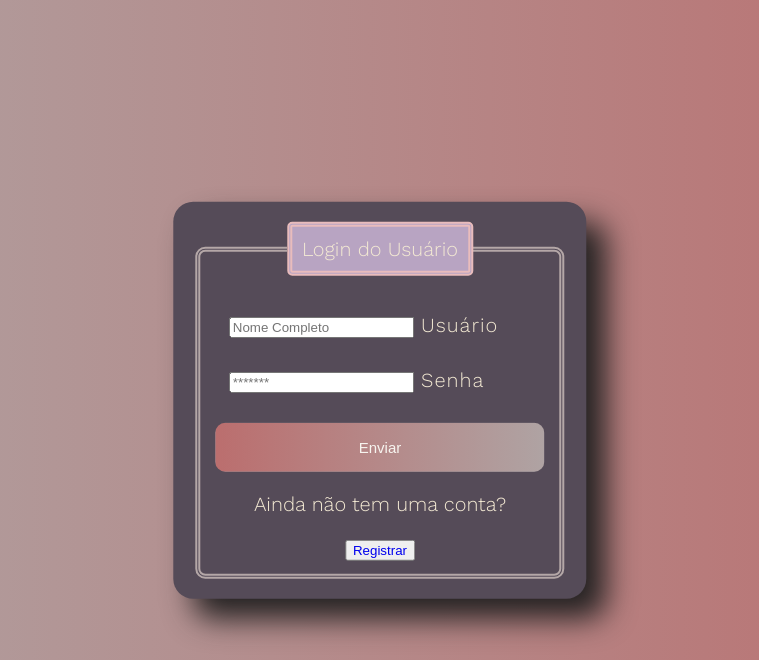
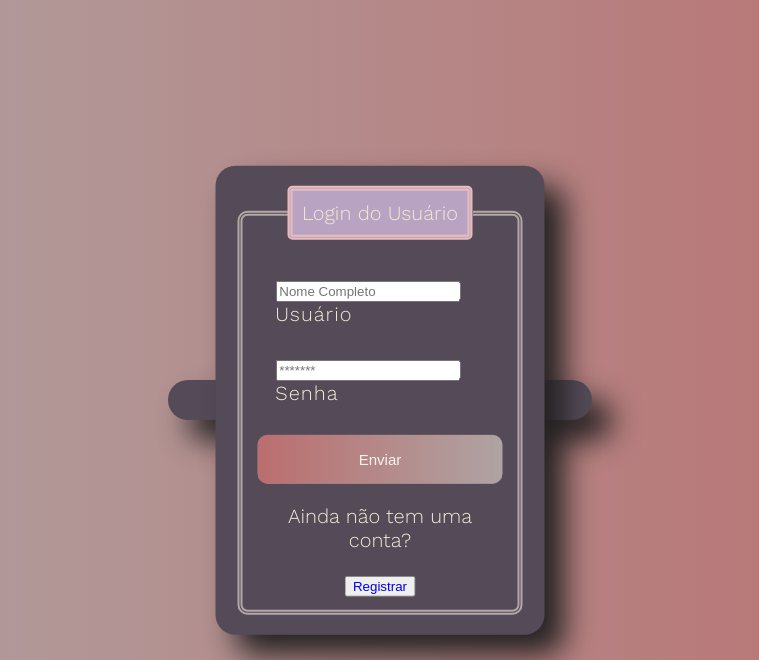
Before and after one commit to ClaudioFritzen/colab_Cadastro_Clientes, a Django app: page /login/ in a window 1280 px wide. Shown: the top 660 px of the page, without its empty margins (260-1019 px from the left). Run offline with Django 4.2, Linux system fonts and the light colour scheme.

Commit message:
adicionando as mms de erro no login

```diff
--- a/autenticacao/templates/login.html
+++ b/autenticacao/templates/login.html
@@ -11,6 +11,15 @@
 
 {% block 'body' %}
 <body id="login-home">
+    <div class="box">
+        {% if messages %}
+            <br>
+            {% for message in messages %}
+                <div class = "alert {{message.tags}}">
+                    {{message}}
+                </div>
+            {% endfor %}
+        {% endif %}
     <form action=" {% url 'login' %} " method="POST">
         {% csrf_token %}
         <fieldset>
--- a/templates/static/autenticacao/css/style.css
+++ b/templates/static/autenticacao/css/style.css
@@ -80,3 +80,17 @@ footer {
 .icon4 {
     padding: 10px;
 }
+.box {
+    position: absolute;
+    top: 50%;
+    left: 50%;
+    transform: translate(-50%, -50%);
+    background-color: rgb(85, 75, 88);
+    text-align: center;
+    padding: 20px;
+    border-radius: 20px;
+    width: 30%;
+    height: auto;
+    box-shadow: 20px 20px 30px rgb(36, 34, 34);
+    color: rgb(243, 233, 211);
+}
```
